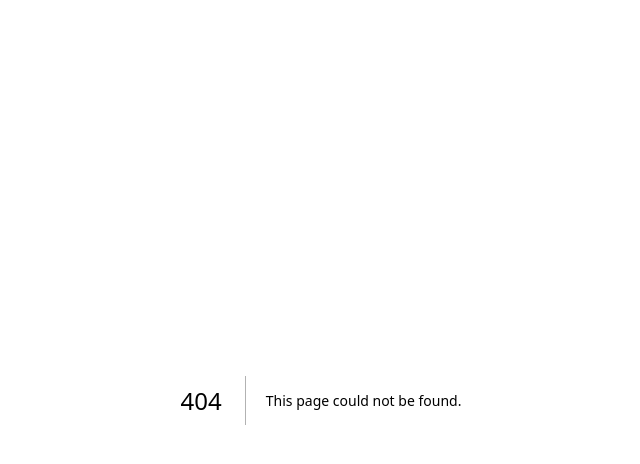
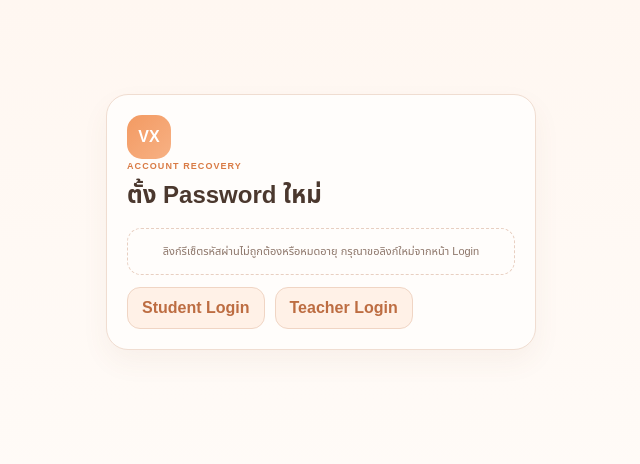
Before and after one commit to BTC-CHA/2border, a Next.js app: page /verifyx/account/reset-password in a window 1280 px wide. Before the commit this address had no page. Shown: the top 464 px of the page, without its empty margins (319-959 px from the left). Built offline with nearby package versions, Linux system fonts and the light colour scheme; no server answers.

Commit message:
Add shared VerifyX password recovery page

```diff
--- /dev/null
+++ b/app/verifyx/account/reset-password/page.js
@@ -0,0 +1,13 @@
+'use client';
+
+import {useEffect,useState} from 'react';
+import Link from 'next/link';
+import {vx} from '../../vxClient';
+
+export default function ResetPasswordPage(){
+ const [session,setSession]=useState(null),[loading,setLoading]=useState(true),[message,setMessage]=useState(''),[error,setError]=useState('');
+ useEffect(()=>{(async()=>{const s=(await vx.auth.getSession()).data.session;setSession(s||null);setLoading(false)})();const {data:{subscription}}=vx.auth.onAuthStateChange((_e,s)=>setSession(s||null));return()=>subscription.unsubscribe()},[]);
+ async function updatePassword(e){e.preventDefault();setError('');setMessage('');const fd=new FormData(e.currentTarget);const p=String(fd.get('password')||''),c=String(fd.get('confirm')||'');if(p.length<8){setError('Password ต้องอย่างน้อย 8 ตัวอักษร');return}if(p!==c){setError('Password สองช่องไม่ตรงกัน');return}const {error}=await vx.auth.updateUser({password:p});if(error){setError(error.message);return}setMessage('ตั้ง Password ใหม่เรียบร้อยแล้ว')}
+ if(loading)return <main className="vx-page"><div className="vx-wrap"><div className="vx-empty">กำลังตรวจสอบลิงก์...</div></div></main>;
+ return <main className="vx-page"><div className="vx-wrap"><section className="vx-card vx-login"><div className="vx-logo">VX</div><p className="vx-kicker" style={{marginTop:14}}>ACCOUNT RECOVERY</p><h2>ตั้ง Password ใหม่</h2>{message&&<div className="vx-success">{message}</div>}{error&&<div className="vx-error">{error}</div>}{session?<form className="vx-form" onSubmit={updatePassword}><label>Password ใหม่<input name="password" type="password" minLength="8" required/></label><label>ยืนยัน Password ใหม่<input name="confirm" type="password" minLength="8" required/></label><button className="vx-btn primary">บันทึก Password ใหม่</button></form>:<div className="vx-empty">ลิงก์รีเซ็ตรหัสผ่านไม่ถูกต้องหรือหมดอายุ กรุณาขอลิงก์ใหม่จากหน้า Login</div>}<div className="vx-toolbar" style={{marginTop:12}}><Link className="vx-btn secondary" href="/verifyx/student">Student Login</Link><Link className="vx-btn secondary" href="/verifyx/teacher">Teacher Login</Link></div></section></div></main>;
+}
```
